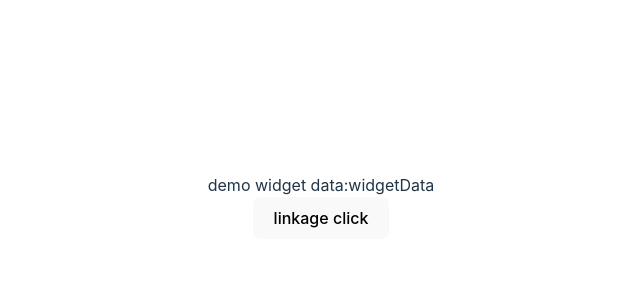
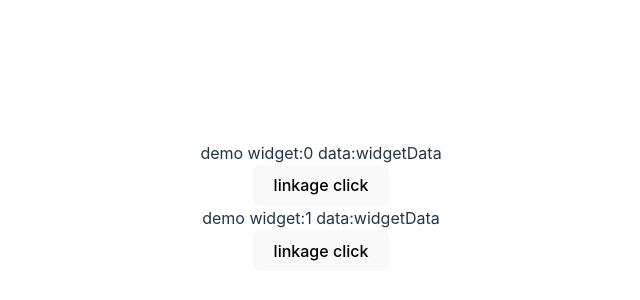
Before and after one commit to AeolusZane/mobile-architecture, a React (Vite) app: page / in a window 1280 px wide. Shown: the part 194-494 px from the top of the page, without its empty margins (319-959 px from the left). Built offline with nearby package versions, Linux system fonts and the light colour scheme.

Commit message:
改一下联动逻辑，仍然有内存泄漏问题

```diff
--- a/src/core/viewModel.js
+++ b/src/core/viewModel.js
@@ -7,6 +7,7 @@ import {
 
 const EVENT_NAMES = {
   DATA_LOADED: "dataLoaded",
+  LINKAGE: "linkage",
 };
 
 async function request(params) {
@@ -43,8 +44,14 @@ export class ViewModel extends BaseModel {
     store.dispatch(queryLinkageToWidgetMessage({ type: LINKAGE }));
   }
 
+  /**
+   * 这里做了点改造，finereact里是直接调用loadAllData
+   * 这里通过触发联动事件，通知其他组件联动状态发生了变化，其它组件监听到联动事件后再调用loadAllData
+   */
   triggerLinkageEvent(type) {
-    this.loadAllData(type);
+    this.triggerEvent(EVENT_NAMES.LINKAGE, {
+      type,
+    });
   }
 
   loadAllData(triggerType) {
--- a/src/core/widgetView.jsx
+++ b/src/core/widgetView.jsx
@@ -34,21 +34,25 @@ export class WidgetView extends BaseView {
         });
     }
 
+    // 其它组件触发了联动
     onModelLinkage(data) {
         console.log('onModelLinkage',data);
+        this.setState({
+            loading:true,
+        });
         this.loadAllData();
     }
 
     render() {
         return <div>
             <div>
-                demo widget data:{this.state.loading?'loading...':this.state.data}
+                demo widget:{this.props.widgetIndex} data:{this.state.loading?'loading...':this.state.data}
             </div>
             <button
                 onClick={() => {
-                    this.setState({
-                        loading:true,
-                    });
+                    if(this.state.loading){
+                        return;
+                    }
                     const viewModel =this.props.viewModel;
                     viewModel.directLinkWidget();
                 }}
--- a/src/templatePageModel.js
+++ b/src/templatePageModel.js
@@ -6,7 +6,7 @@ import store from "./reducer/store";
 import {
   registerViewModel,
   setTemplateSharedDataPool,
-  registerModel
+  registerModel,
 } from "./reducer/sharedDataPoolSlice";
 
 export class TemplatePageModel extends BaseModel {
@@ -30,15 +30,19 @@ export class TemplatePageModel extends BaseModel {
   initModel() {
     const model = new Model();
     const sharedDataPool = new SharedDataPool();
+    const model1 = new Model();
     store.dispatch(registerModel(model));
+    store.dispatch(registerModel(model1));
     store.dispatch(setTemplateSharedDataPool(sharedDataPool));
   }
 
   initViewModel() {
+    console.log("initViewModel");
     const sharedDataPool = store.getState().sharedDataPool.sharedDataPool;
-    const model = store.getState().sharedDataPool.models[0];
-    const viewModel = new ViewModel(sharedDataPool, model);
-    console.log('initViewModel');
-    store.dispatch(registerViewModel(viewModel));
+    const models = store.getState().sharedDataPool.models;
+    models.forEach((model) => {
+      const viewModel = new ViewModel(sharedDataPool, model);
+      store.dispatch(registerViewModel(viewModel));
+    });
   }
 }
```
